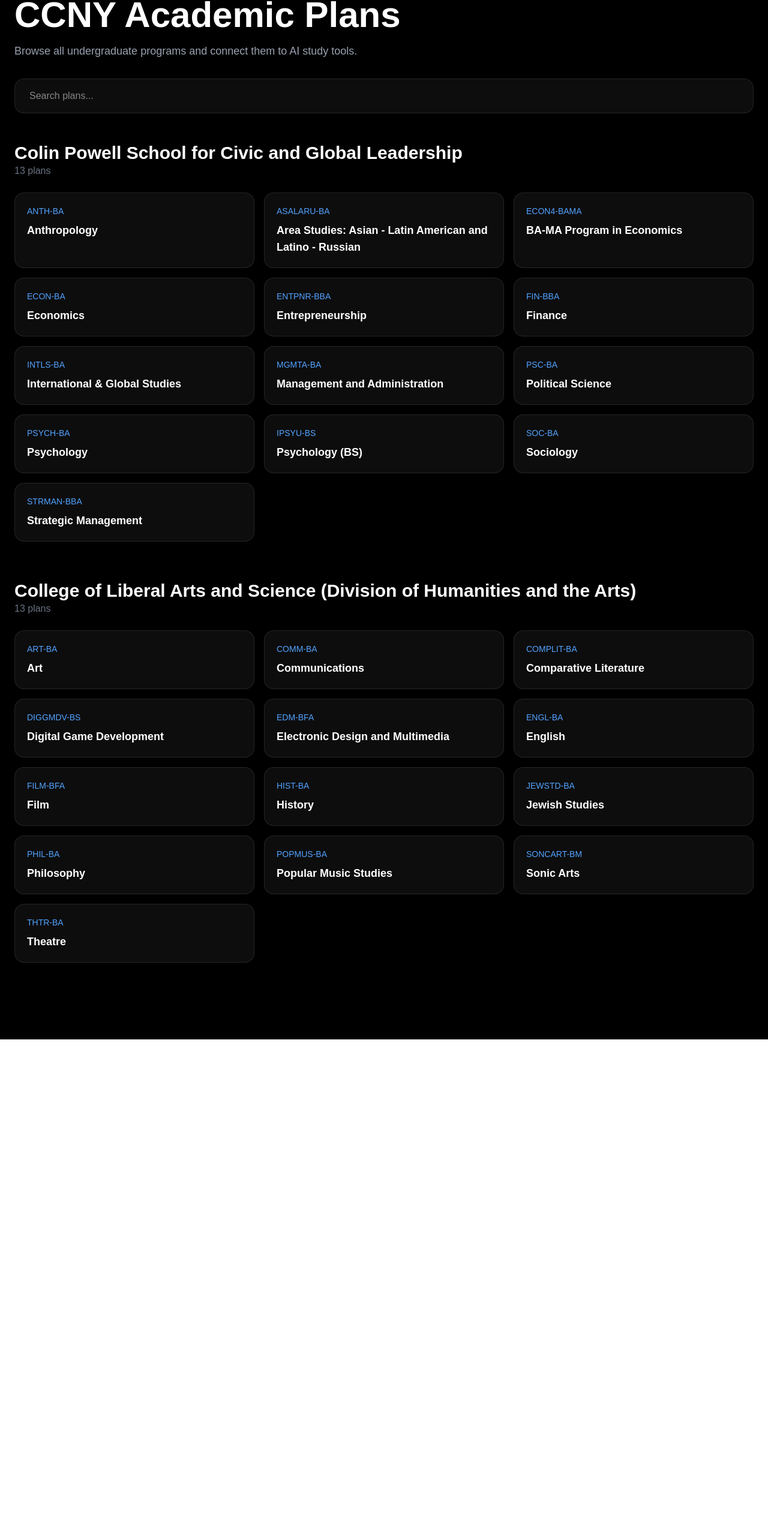
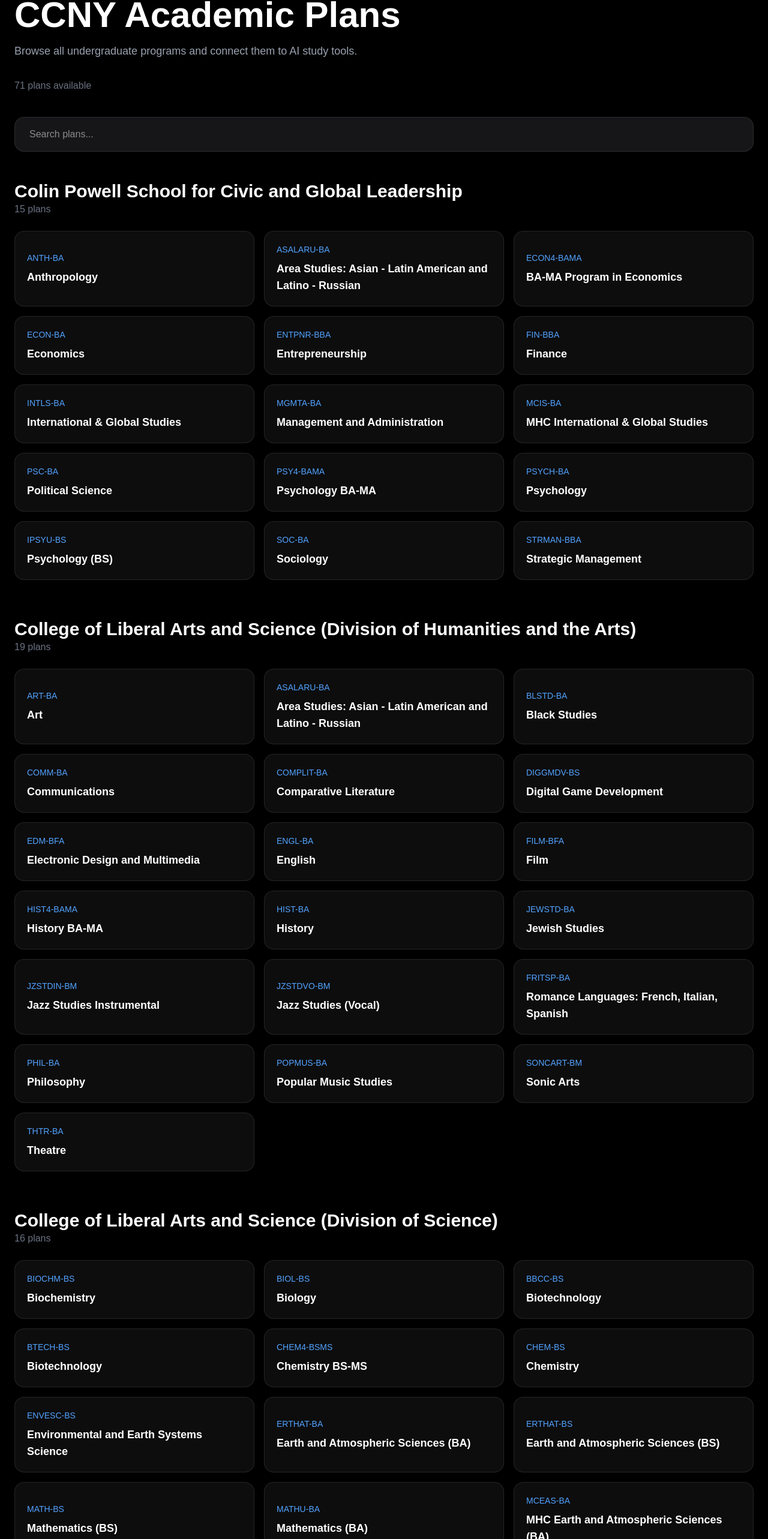
Before and after one commit to Ragheds/ccny-study-ai, a Next.js app in the folder study-app/: page /majors in a window 1280 px wide. Shown: the part 69-2635 px from the top of the page at 60% size. Before the commit the page ends 1802 px from the top, so only its background shows below. Built offline with nearby package versions, Linux system fonts and the light colour scheme.

Commit message:
Add complete CCNY undergraduate majors dataset

```diff
--- a/study-app/app/majors/page.tsx
+++ b/study-app/app/majors/page.tsx
@@ -1,6 +1,22 @@
+"use client";
+
+import { useState } from "react";
 import { schools } from "../../data/ccny";
 
 export default function MajorsPage() {
+  const [query, setQuery] = useState("");
+
+  const filtered = schools
+    .map((school) => ({
+      ...school,
+      plans: school.plans.filter(
+        (plan) =>
+          plan.name.toLowerCase().includes(query.toLowerCase()) ||
+          plan.code.toLowerCase().includes(query.toLowerCase())
+      ),
+    }))
+    .filter((school) => school.plans.length > 0);
+
   return (
     <main className="min-h-screen bg-black text-white">
       <div className="max-w-7xl mx-auto px-6 py-16">
@@ -12,13 +28,22 @@
         <p className="text-gray-400 text-lg mb-8">
           Browse all undergraduate programs and connect them to AI study tools.
         </p>
+        <p className="text-gray-500 mb-10">
+  {schools.reduce(
+    (total, school) => total + school.plans.length,
+    0
+  )} plans available
+</p>
+   <div className="sticky top-4 z-20 mb-12">
+  <input
+    placeholder="Search plans..."
+    value={query}
+    onChange={(e) => setQuery(e.target.value)}
+    className="w-full bg-zinc-900/95 backdrop-blur border border-white/10 rounded-2xl px-6 py-4 outline-none"
+  />
+</div>
 
-        <input
-          placeholder="Search plans..."
-          className="w-full bg-white/5 border border-white/10 rounded-2xl px-6 py-4 mb-12 outline-none"
-        />
-
-        {schools.map((school) => (
+        {filtered.map((school) => (
           <section key={school.name} className="mb-16">
 
             <div className="mb-6">
@@ -34,9 +59,9 @@
             <div className="grid md:grid-cols-2 lg:grid-cols-3 gap-4">
 
               {school.plans.map((plan) => (
-                <div
-                  key={plan.code}
-                  className="group rounded-2xl border border-white/10 bg-white/5 p-5 hover:bg-white/10 hover:border-white/20 transition"
+                <button
+                 key={plan.code}
+                 className="group rounded-2xl border border-white/10 bg-white/5 p-5 hover:bg-white/10 hover:border-blue-500 transition duration-300 hover:-translate-y-1 text-left w-full"
                 >
                   <p className="text-sm text-blue-400 mb-2">
                     {plan.code}
@@ -45,7 +70,7 @@
                   <h3 className="font-semibold text-lg">
                     {plan.name}
                   </h3>
-                </div>
+                </button>
               ))}
 
             </div>
--- a/study-app/data/ccny.ts
+++ b/study-app/data/ccny.ts
@@ -3,54 +3,20 @@
     name: "Colin Powell School for Civic and Global Leadership",
     plans: [
       { code: "ANTH-BA", name: "Anthropology" },
-      {
-        code: "ASALARU-BA",
-        name: "Area Studies: Asian - Latin American and Latino - Russian",
-      },
-      {
-        code: "ECON4-BAMA",
-        name: "BA-MA Program in Economics",
-      },
-      {
-        code: "ECON-BA",
-        name: "Economics",
-      },
-      {
-        code: "ENTPNR-BBA",
-        name: "Entrepreneurship",
-      },
-      {
-        code: "FIN-BBA",
-        name: "Finance",
-      },
-      {
-        code: "INTLS-BA",
-        name: "International & Global Studies",
-      },
-      {
-        code: "MGMTA-BA",
-        name: "Management and Administration",
-      },
-      {
-        code: "PSC-BA",
-        name: "Political Science",
-      },
-      {
-        code: "PSYCH-BA",
-        name: "Psychology",
-      },
-      {
-        code: "IPSYU-BS",
-        name: "Psychology (BS)",
-      },
-      {
-        code: "SOC-BA",
-        name: "Sociology",
-      },
-      {
-        code: "STRMAN-BBA",
-        name: "Strategic Management",
-      },
+      { code: "ASALARU-BA", name: "Area Studies: Asian - Latin American and Latino - Russian" },
+      { code: "ECON4-BAMA", name: "BA-MA Program in Economics" },
+      { code: "ECON-BA", name: "Economics" },
+      { code: "ENTPNR-BBA", name: "Entrepreneurship" },
+      { code: "FIN-BBA", name: "Finance" },
+      { code: "INTLS-BA", name: "International & Global Studies" },
+      { code: "MGMTA-BA", name: "Management and Administration" },
+      { code: "MCIS-BA", name: "MHC International & Global Studies" },
+      { code: "PSC-BA", name: "Political Science" },
+      { code: "PSY4-BAMA", name: "Psychology BA-MA" },
+      { code: "PSYCH-BA", name: "Psychology" },
+      { code: "IPSYU-BS", name: "Psychology (BS)" },
+      { code: "SOC-BA", name: "Sociology" },
+      { code: "STRMAN-BBA", name: "Strategic Management" },
     ],
   },
 
@@ -58,18 +24,97 @@
     name: "College of Liberal Arts and Science (Division of Humanities and the Arts)",
     plans: [
       { code: "ART-BA", name: "Art" },
+      { code: "ASALARU-BA", name: "Area Studies: Asian - Latin American and Latino - Russian" },
+      { code: "BLSTD-BA", name: "Black Studies" },
       { code: "COMM-BA", name: "Communications" },
       { code: "COMPLIT-BA", name: "Comparative Literature" },
       { code: "DIGGMDV-BS", name: "Digital Game Development" },
       { code: "EDM-BFA", name: "Electronic Design and Multimedia" },
       { code: "ENGL-BA", name: "English" },
       { code: "FILM-BFA", name: "Film" },
+      { code: "HIST4-BAMA", name: "History BA-MA" },
       { code: "HIST-BA", name: "History" },
       { code: "JEWSTD-BA", name: "Jewish Studies" },
+      { code: "JZSTDIN-BM", name: "Jazz Studies Instrumental" },
+      { code: "JZSTDVO-BM", name: "Jazz Studies (Vocal)" },
+      { code: "FRITSP-BA", name: "Romance Languages: French, Italian, Spanish" },
       { code: "PHIL-BA", name: "Philosophy" },
       { code: "POPMUS-BA", name: "Popular Music Studies" },
       { code: "SONCART-BM", name: "Sonic Arts" },
       { code: "THTR-BA", name: "Theatre" },
     ],
   },
+
+  {
+    name: "College of Liberal Arts and Science (Division of Science)",
+    plans: [
+      { code: "BIOCHM-BS", name: "Biochemistry" },
+      { code: "BIOL-BS", name: "Biology" },
+      { code: "BBCC-BS", name: "Biotechnology" },
+      { code: "BTECH-BS", name: "Biotechnology" },
+      { code: "CHEM4-BSMS", name: "Chemistry BS-MS" },
+      { code: "CHEM-BS", name: "Chemistry" },
+      { code: "ENVESC-BS", name: "Environmental and Earth Systems Science" },
+      { code: "ERTHAT-BA", name: "Earth and Atmospheric Sciences (BA)" },
+      { code: "ERTHAT-BS", name: "Earth and Atmospheric Sciences (BS)" },
+      { code: "MATH-BS", name: "Mathematics (BS)" },
+      { code: "MATHU-BA", name: "Mathematics (BA)" },
+      { code: "MCEAS-BA", name: "MHC Earth and Atmospheric Sciences (BA)" },
+      { code: "MCEAS-BS", name: "MHC Earth and Atmospheric Sciences (BS)" },
+      { code: "MTHSAP-BS", name: "Applied Mathematics" },
+      { code: "PHYSCU-BS", name: "Physics" },
+      { code: "LUNDECL-BS", name: "Undeclared" },
+    ],
+  },
+
+  {
+    name: "Grove School of Engineering",
+    plans: [
+      { code: "BME-BE", name: "Biomedical Engineering" },
+      { code: "CHEME-BE", name: "Chemical Engineering" },
+      { code: "CMPEGR-BE", name: "Computer Engineering" },
+      { code: "CMPSC-BS", name: "Computer Science" },
+      { code: "CLER-BE", name: "Civil Engineering" },
+      { code: "ELECE-BE", name: "Electrical Engineering" },
+      { code: "ESENVE-BE", name: "Earth Systems Science and Environmental Engineering" },
+      { code: "MECHE-BE", name: "Mechanical Engineering" },
+      { code: "UNDECL-BE", name: "Undeclared" },
+    ],
+  },
+
+  {
+    name: "Interdisciplinary Liberal Arts and Science - Center for Worker Education",
+    plans: [
+      { code: "ECEU-BS", name: "Early Childhood Education (CWE)" },
+      { code: "SJURBLF-BA", name: "Social Justice & Urban Life" },
+    ],
+  },
+
+  {
+    name: "School of Education",
+    plans: [
+      { code: "BEJ-BSED", name: "Bilingual Childhood Education, joint program BMCC" },
+      { code: "BCEU-BSED", name: "Bilingual Childhood Education, Grades 1-6" },
+      { code: "CEJ-BSED", name: "Childhood Education, joint program BMCC" },
+      { code: "CHLDU-BSED", name: "Childhood Education" },
+      { code: "LOESP-BA", name: "Language Other Than English: Spanish" },
+      { code: "SCILNPE-BS", name: "Science Learning & Public Engagement" },
+    ],
+  },
+
+  {
+    name: "Student Academic Success Hub (The Hub)",
+    plans: [
+      { code: "UNDECL-BA", name: "Undeclared" },
+    ],
+  },
+
+  {
+    name: "The Bernard and Ann Spitzer School of Architecture",
+    plans: [
+      { code: "ARCH-BARCH", name: "Architecture (B.Arch)" },
+      { code: "ARCH-BS", name: "Architecture (BS)" },
+      { code: "URBSTBE-BA", name: "Urban Studies: Built Environment" },
+    ],
+  },
 ];
```
